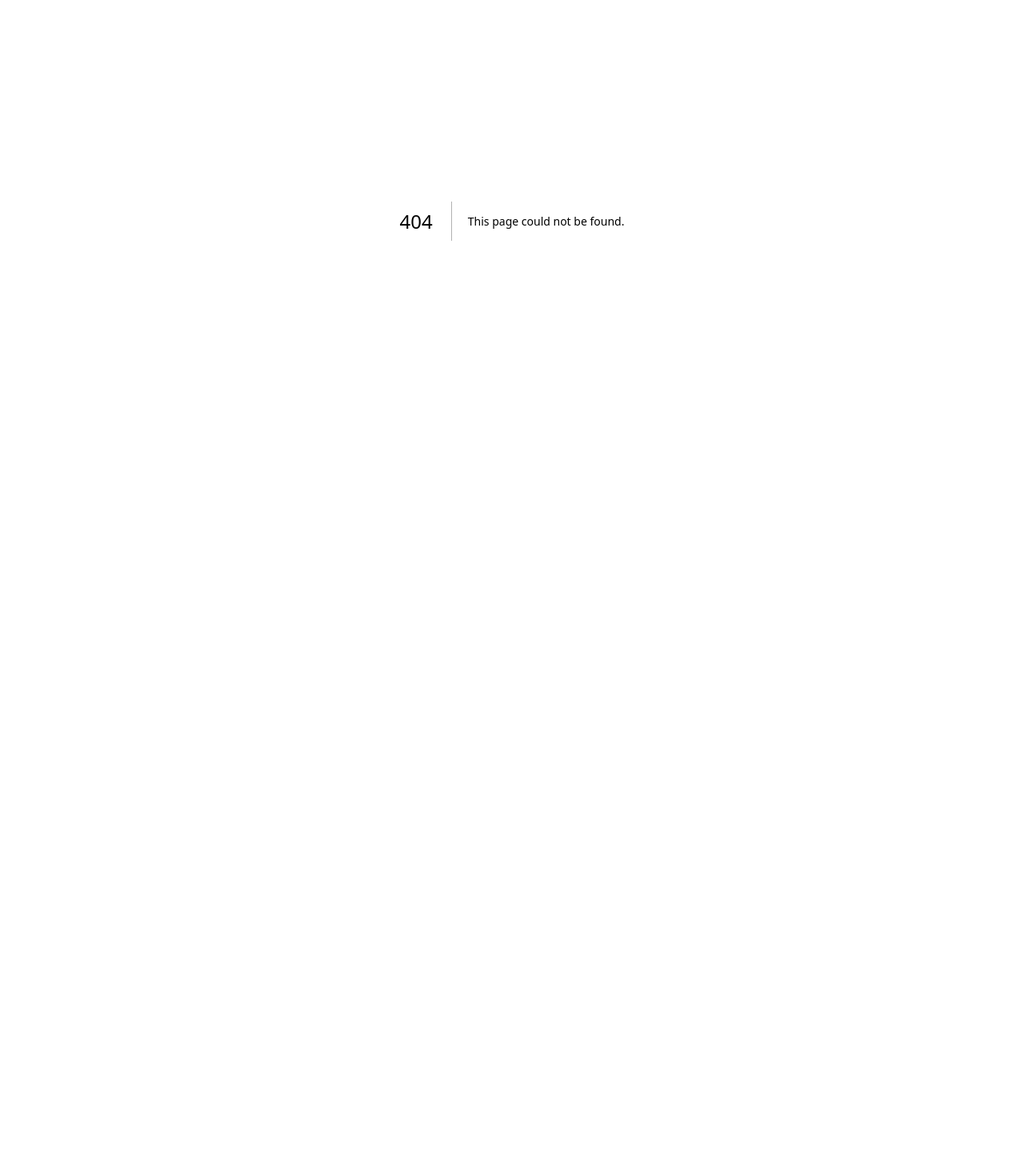
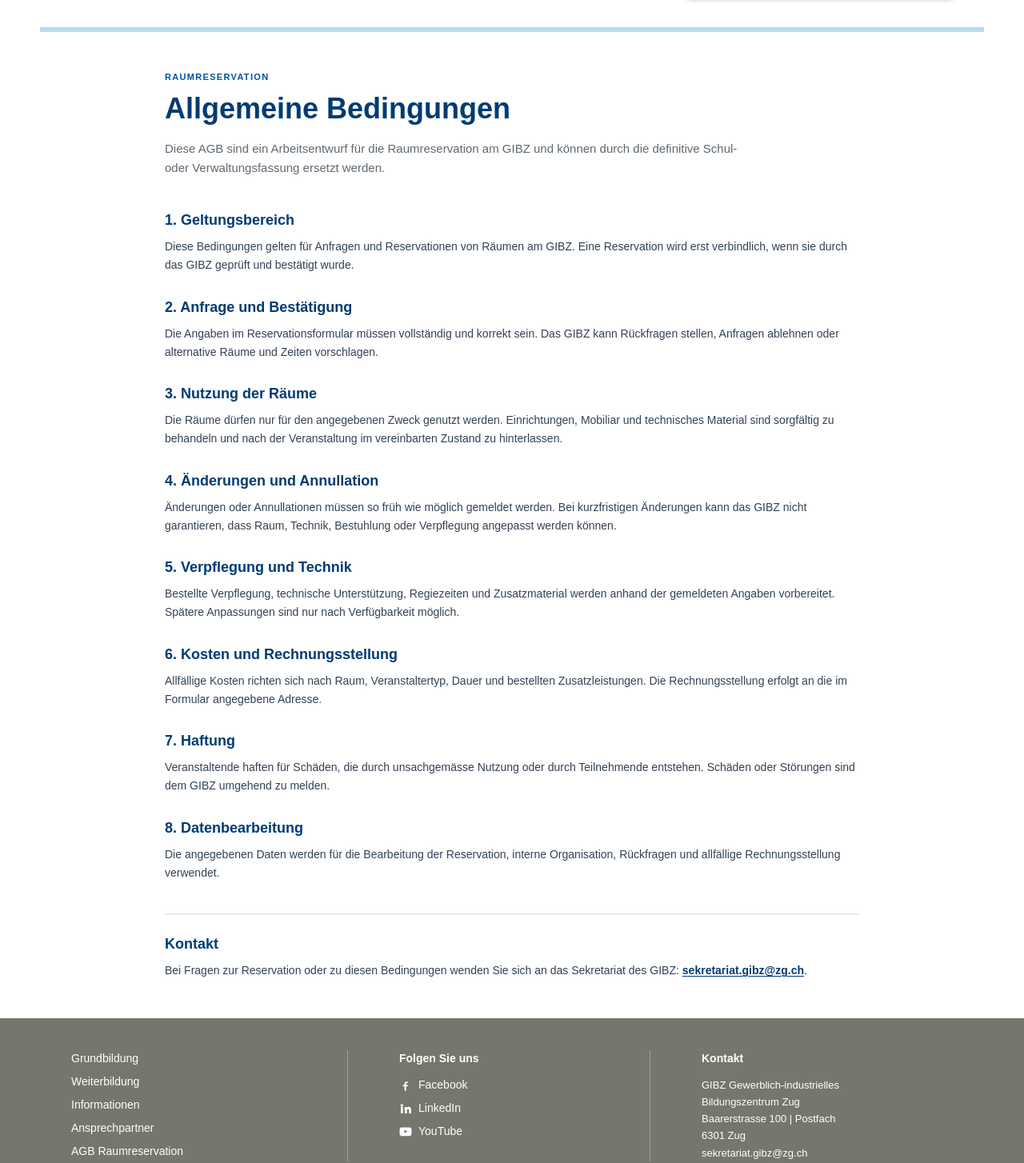
Before and after one commit to rabbitglauser/gibz-raumvermietung, a Next.js app in the folder frontend/: page /agb in a window 1280 px wide. Before the commit this address had no page. Shown: the part 124-1578 px from the top of the page at 80% size. Before the commit the page ends 800 px from the top, so only its background shows below. Built offline with nearby package versions, Linux system fonts and the light colour scheme; no server answers.

Commit message:
[Feature] Implemented AGB

```diff
--- /dev/null
+++ b/frontend/src/app/agb/page.tsx
@@ -0,0 +1,97 @@
+import type { Metadata } from "next";
+
+import { Footer, Header } from "@/components/organisms";
+
+export const metadata: Metadata = {
+  title: "AGB Raumreservation | GIBZ",
+  description: "Allgemeine Bedingungen für Raumreservationen am GIBZ.",
+};
+
+const sections = [
+  {
+    title: "1. Geltungsbereich",
+    body: "Diese Bedingungen gelten für Anfragen und Reservationen von Räumen am GIBZ. Eine Reservation wird erst verbindlich, wenn sie durch das GIBZ geprüft und bestätigt wurde.",
+  },
+  {
+    title: "2. Anfrage und Bestätigung",
+    body: "Die Angaben im Reservationsformular müssen vollständig und korrekt sein. Das GIBZ kann Rückfragen stellen, Anfragen ablehnen oder alternative Räume und Zeiten vorschlagen.",
+  },
+  {
+    title: "3. Nutzung der Räume",
+    body: "Die Räume dürfen nur für den angegebenen Zweck genutzt werden. Einrichtungen, Mobiliar und technisches Material sind sorgfältig zu behandeln und nach der Veranstaltung im vereinbarten Zustand zu hinterlassen.",
+  },
+  {
+    title: "4. Änderungen und Annullation",
+    body: "Änderungen oder Annullationen müssen so früh wie möglich gemeldet werden. Bei kurzfristigen Änderungen kann das GIBZ nicht garantieren, dass Raum, Technik, Bestuhlung oder Verpflegung angepasst werden können.",
+  },
+  {
+    title: "5. Verpflegung und Technik",
+    body: "Bestellte Verpflegung, technische Unterstützung, Regiezeiten und Zusatzmaterial werden anhand der gemeldeten Angaben vorbereitet. Spätere Anpassungen sind nur nach Verfügbarkeit möglich.",
+  },
+  {
+    title: "6. Kosten und Rechnungsstellung",
+    body: "Allfällige Kosten richten sich nach Raum, Veranstaltertyp, Dauer und bestellten Zusatzleistungen. Die Rechnungsstellung erfolgt an die im Formular angegebene Adresse.",
+  },
+  {
+    title: "7. Haftung",
+    body: "Veranstaltende haften für Schäden, die durch unsachgemässe Nutzung oder durch Teilnehmende entstehen. Schäden oder Störungen sind dem GIBZ umgehend zu melden.",
+  },
+  {
+    title: "8. Datenbearbeitung",
+    body: "Die angegebenen Daten werden für die Bearbeitung der Reservation, interne Organisation, Rückfragen und allfällige Rechnungsstellung verwendet.",
+  },
+];
+
+export default function AgbPage() {
+  return (
+    <>
+      <Header />
+
+      <main className="flex-1 bg-white">
+        <article className="mx-auto max-w-[900px] px-4 py-10 sm:py-12">
+          <div className="text-[11px] font-semibold tracking-[0.12em] text-[#00539b]">
+            RAUMRESERVATION
+          </div>
+          <h1 className="mt-2 text-[32px] font-bold leading-tight text-[#003b73] sm:text-[36px]">
+            Allgemeine Bedingungen
+          </h1>
+          <p className="mt-4 max-w-[720px] text-[15px] leading-relaxed text-[#5f6872]">
+            Diese AGB sind ein Arbeitsentwurf für die Raumreservation am GIBZ
+            und können durch die definitive Schul- oder Verwaltungsfassung
+            ersetzt werden.
+          </p>
+
+          <div className="mt-10 grid gap-7">
+            {sections.map((section) => (
+              <section key={section.title}>
+                <h2 className="text-[18px] font-bold text-[#003b73]">
+                  {section.title}
+                </h2>
+                <p className="mt-2 text-[14px] leading-relaxed text-[#334155]">
+                  {section.body}
+                </p>
+              </section>
+            ))}
+          </div>
+
+          <section className="mt-10 border-t border-[#d6dde5] pt-6">
+            <h2 className="text-[18px] font-bold text-[#003b73]">Kontakt</h2>
+            <p className="mt-2 text-[14px] leading-relaxed text-[#334155]">
+              Bei Fragen zur Reservation oder zu diesen Bedingungen wenden Sie
+              sich an das Sekretariat des GIBZ:
+              <a
+                href="mailto:sekretariat.gibz@zg.ch"
+                className="ml-1 font-semibold text-[#003b73] underline underline-offset-2"
+              >
+                sekretariat.gibz@zg.ch
+              </a>
+              .
+            </p>
+          </section>
+        </article>
+      </main>
+
+      <Footer />
+    </>
+  );
+}
--- a/frontend/src/components/organisms/Footer.tsx
+++ b/frontend/src/components/organisms/Footer.tsx
@@ -1,8 +1,9 @@
 const linkColumn = [
-  "Grundbildung",
-  "Weiterbildung",
-  "Informationen",
-  "Ansprechpartner",
+  { label: "Grundbildung", href: "#" },
+  { label: "Weiterbildung", href: "#" },
+  { label: "Informationen", href: "#" },
+  { label: "Ansprechpartner", href: "#" },
+  { label: "AGB Raumreservation", href: "/agb" },
 ];
 
 function FacebookIcon() {
@@ -35,10 +36,10 @@ export function Footer() {
       <div className="mx-auto grid max-w-[1150px] gap-8 px-6 py-10 md:grid-cols-3 md:divide-x md:divide-white/30">
         <div className="md:pr-8">
           <ul className="space-y-2 text-[14px]">
-            {linkColumn.map((label) => (
-              <li key={label}>
-                <a href="#" className="hover:underline">
-                  {label}
+            {linkColumn.map((link) => (
+              <li key={link.label}>
+                <a href={link.href} className="hover:underline">
+                  {link.label}
                 </a>
               </li>
             ))}
--- a/frontend/src/components/organisms/booking/StepExtras.tsx
+++ b/frontend/src/components/organisms/booking/StepExtras.tsx
@@ -197,6 +197,15 @@ export function StepExtras({ form, publicationOptions }: StepExtrasProps) {
           <span>
             Ich akzeptiere die Reservationsbedingungen und bestätige, dass die
             Angaben korrekt sind.
+            <a
+              href="/agb"
+              target="_blank"
+              rel="noreferrer"
+              onClick={(event) => event.stopPropagation()}
+              className="ml-1 font-semibold underline underline-offset-2 hover:text-[#00539b]"
+            >
+              AGB lesen
+            </a>
           </span>
         </label>
         {errors.terms_accepted && (
```
